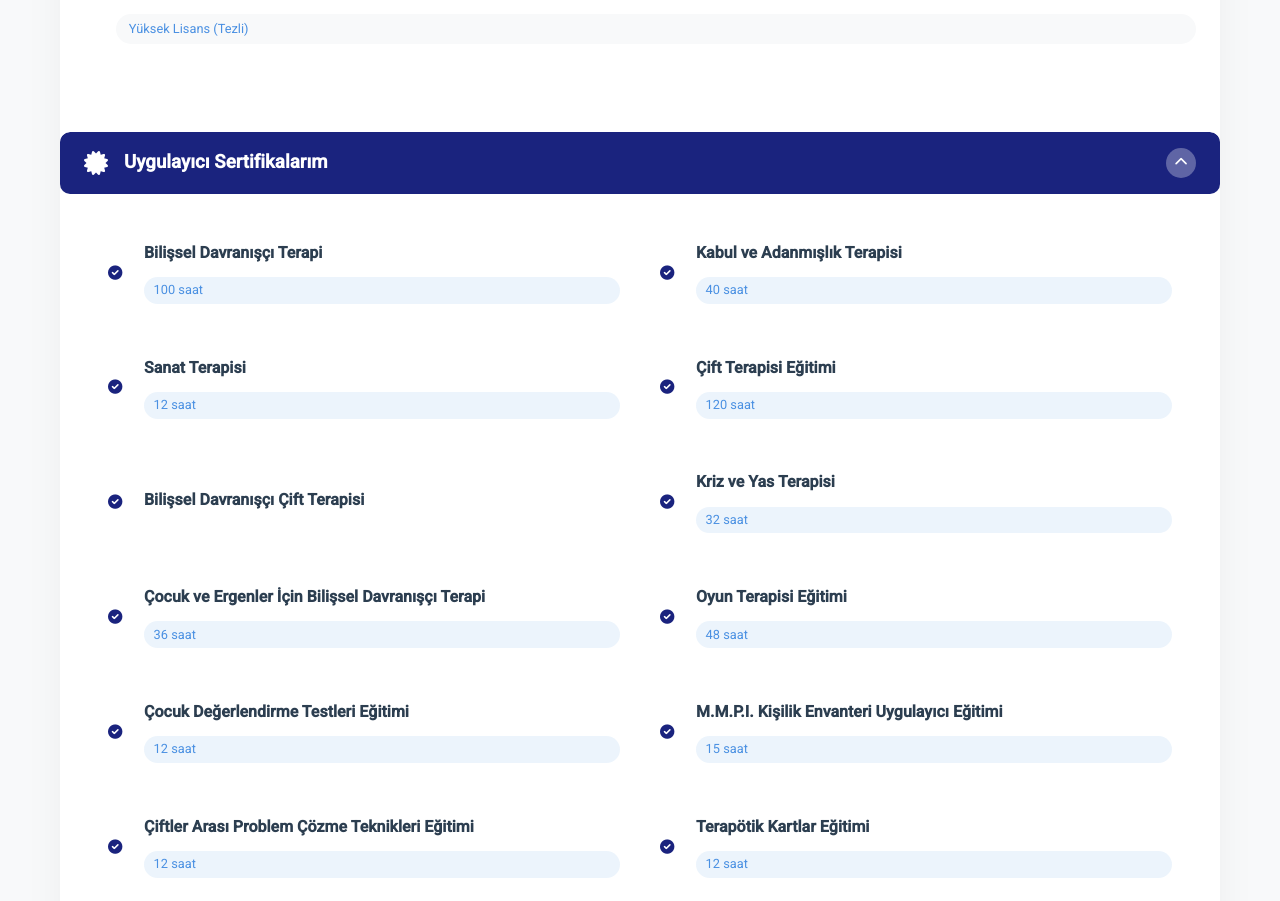
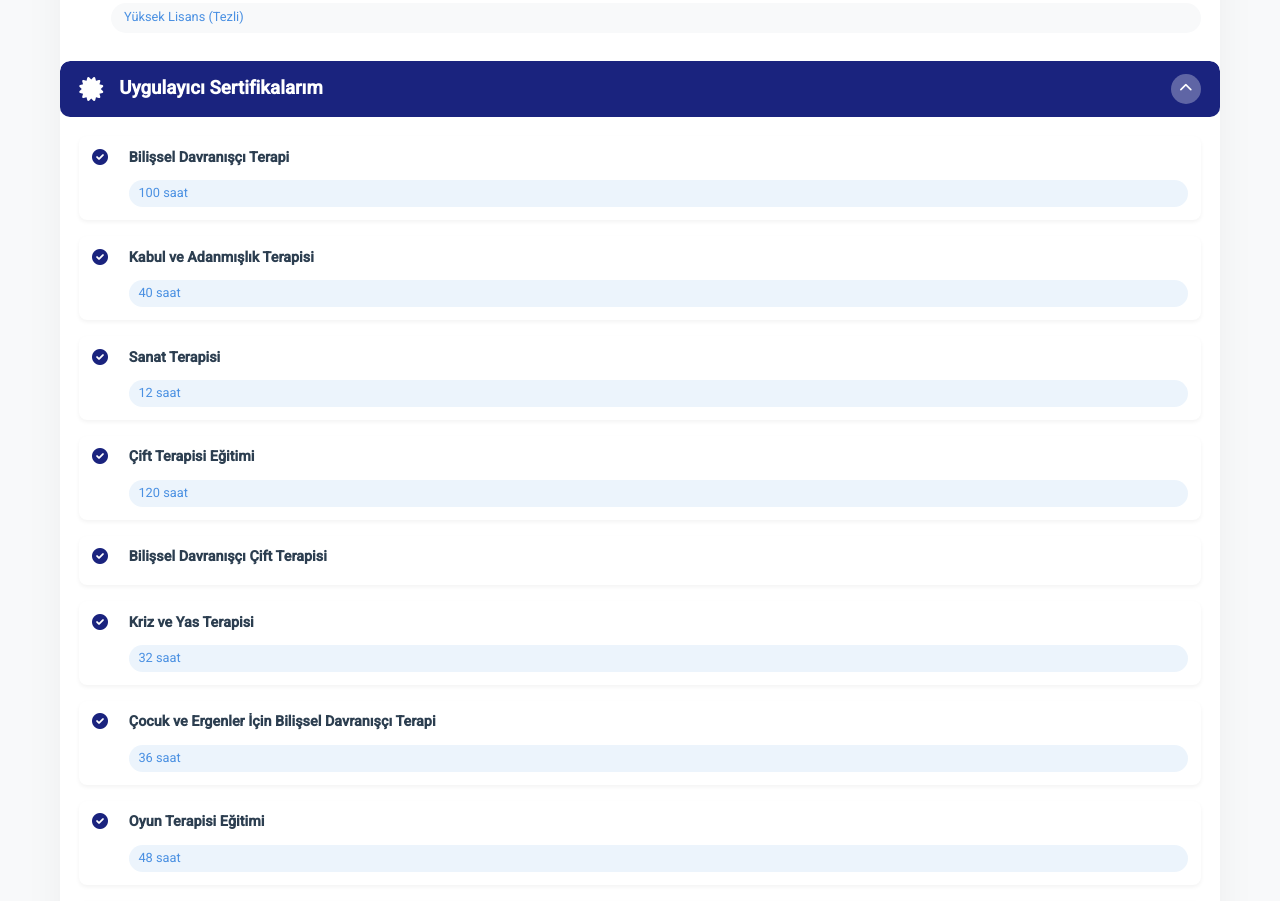
Before and after one commit to AhmetFurkanRsbr/Psikolog, a plain HTML site: page index2.html in a window 1280 px wide. Shown: the part 1896-2797 px from the top of the page. Drawn offline with nearby package versions, Linux system fonts and the light colour scheme; files whose address does not match are found by name.

Commit message:
Update index2.html

```diff
--- a/index2.html
+++ b/index2.html
@@ -5,7 +5,7 @@
     <meta charset="UTF-8">
     <meta name="viewport" content="width=device-width, initial-scale=1.0">
     <title>Psikolog Talha Algül</title>
-    <link rel="stylesheet" href="styles.css">
+    <link rel="stylesheet" href="styles2.css">
     <link href="https://fonts.googleapis.com/css2?family=Playfair+Display:wght@400;700&family=Roboto:wght@300;400;500&display=swap" rel="stylesheet">
     <link rel="stylesheet" href="https://cdnjs.cloudflare.com/ajax/libs/font-awesome/6.0.0/css/all.min.css">
     <link href="https://fonts.googleapis.com/css2?family=Cormorant+Garamond:wght@500&display=swap" rel="stylesheet">
@@ -588,6 +588,6 @@
         <i class="fab fa-instagram"></i>
     </a>
 
-    <script src="scripts.js"></script>
+    <script src="scripts2.js"></script>
 </body>
 </html>
```
